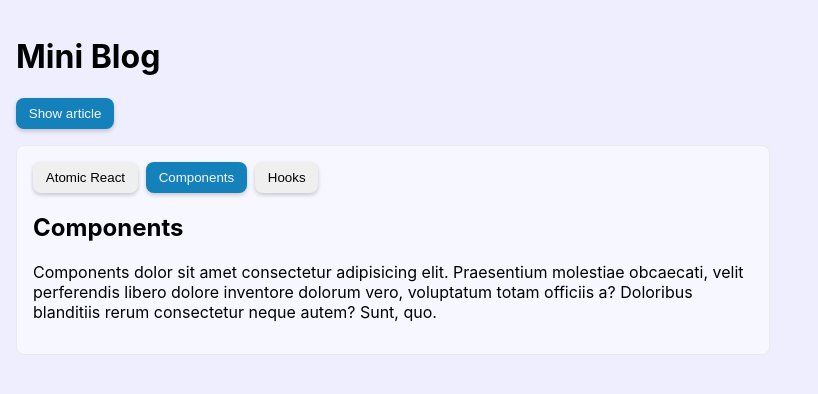
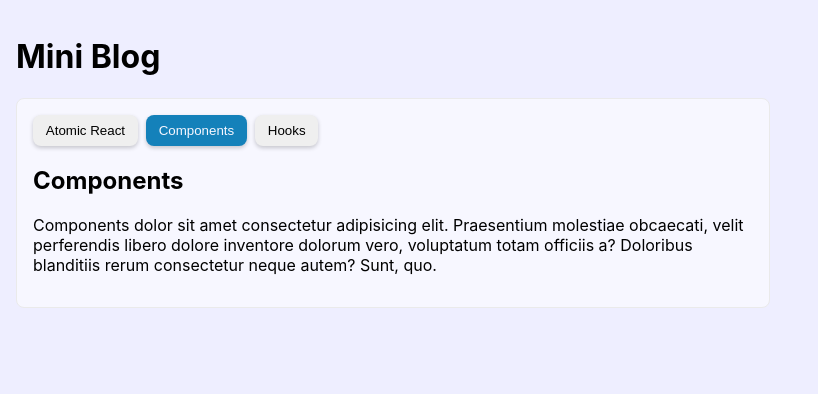
Before and after one commit to mvaldes/react-master-mini-blog, a React (Vite) app: page / in a window 1280 px wide. Shown: the top 394 px of the page, without its empty margins (0-818 px from the left). Built offline with nearby package versions, Linux system fonts and the light colour scheme.

Commit message:
add 4th exercise

```diff
--- a/src/App.jsx
+++ b/src/App.jsx
@@ -1,5 +1,3 @@
-import { useState } from 'react';
-import Button from './components/Button';
 import Article from './components/Article';
 import Tabs from './components/Tabs';
 
@@ -34,30 +32,10 @@ const tabs = [
 ];
 
 const App = () => {
-  const [ isArticleDisplayed, setIsArticleDisplayed ] = useState(false);
-
-  const handleToggleArticle = () => {
-	setIsArticleDisplayed(!isArticleDisplayed);
-  };
 
   return (
 	<>
 		<h1>Mini Blog</h1>
-		<Button
-			variant={ isArticleDisplayed ? 'danger' : 'primary' }
-			type="button"
-			onClick={ handleToggleArticle }
-		>
-			{ isArticleDisplayed ? 'Hide' : 'Show' } article
-		</Button>
-		{
-			isArticleDisplayed &&
-			<Article title="My Article">
-				<p>
-					Lorem ipsum dolor sit amet consectetur adipisicing elit. Praesentium molestiae obcaecati, velit perferendis libero dolore inventore dolorum vero, voluptatum totam officiis a? Doloribus blanditiis rerum consectetur neque autem? Sunt, quo.
-				</p>
-			</Article>
-		}
 		<Tabs defaultActiveTab={ 2 } tabs={ tabs } />
 	</>
   );
```
Also changed, not shown: 1 other file (tests, documents, lock files or other folders).
